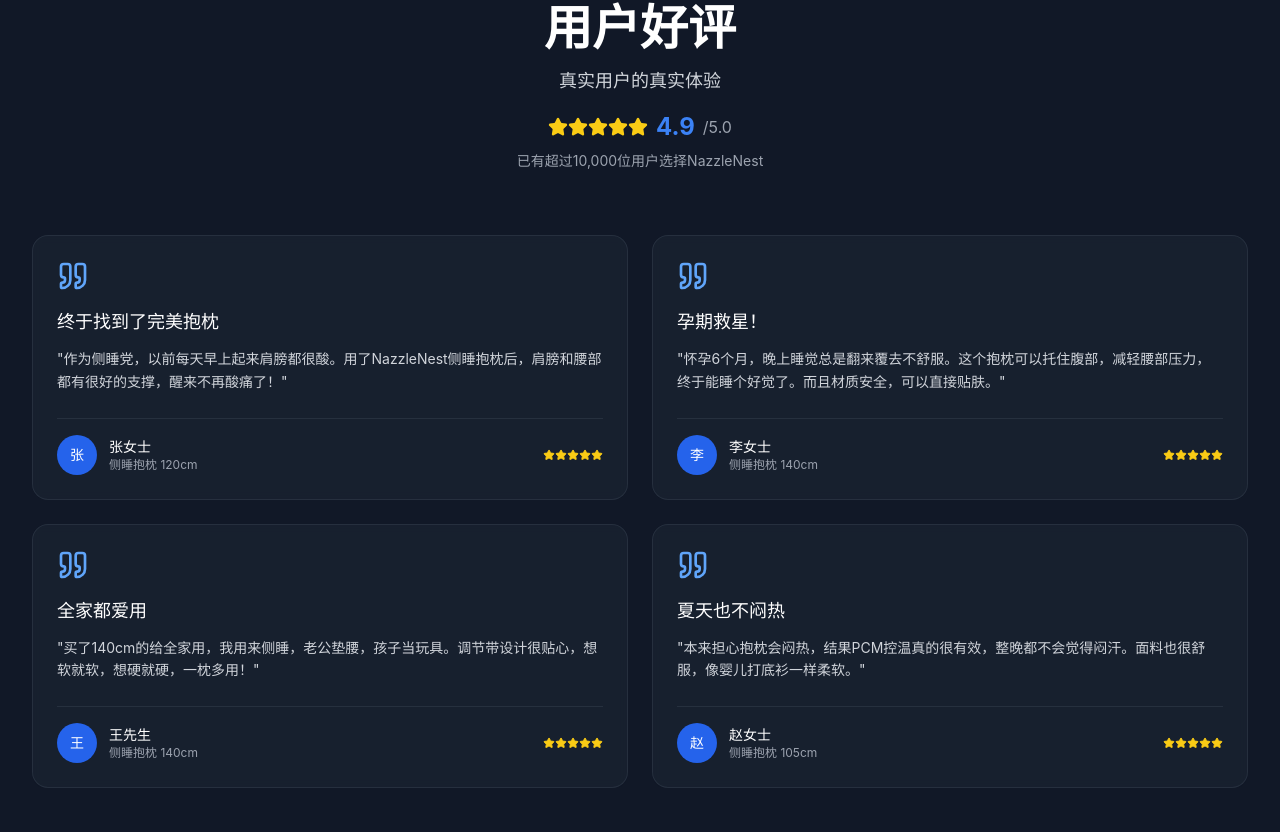
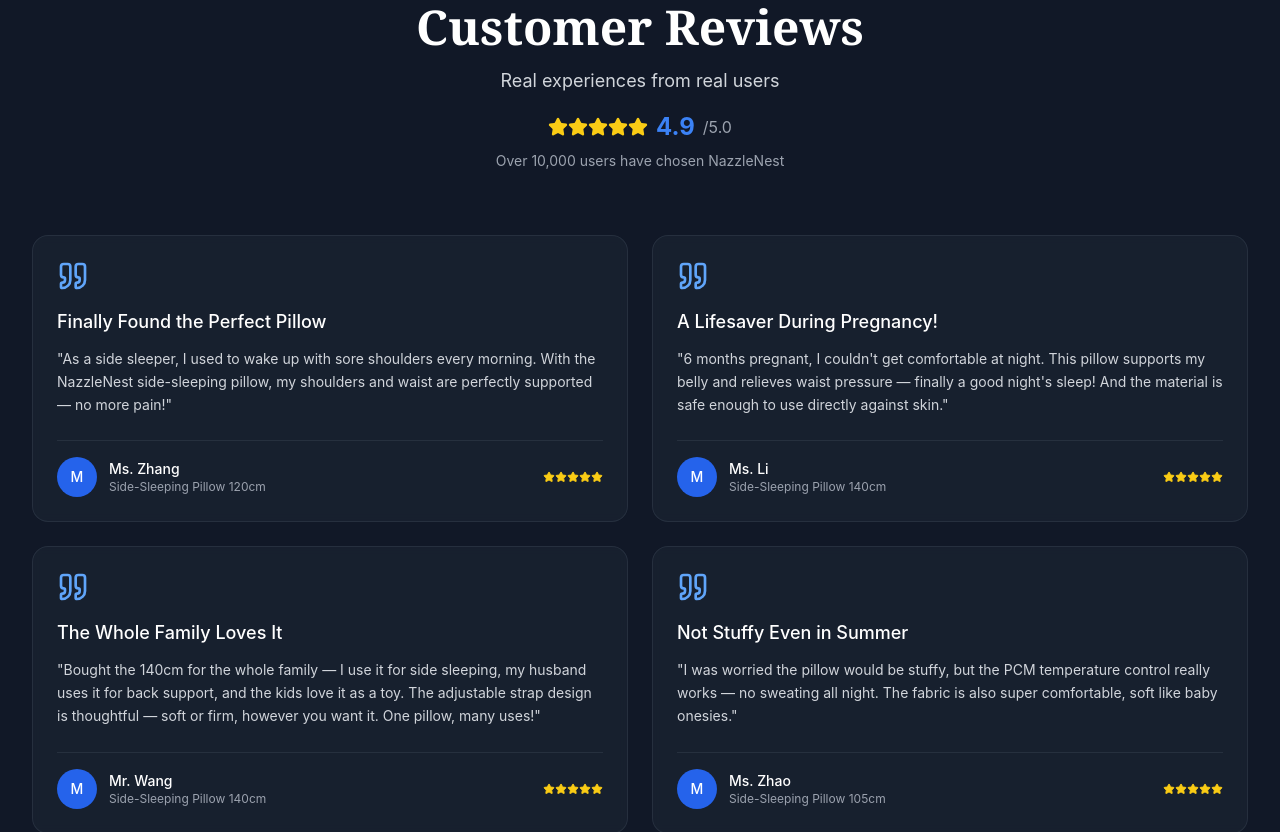
Before and after one commit to Goooodluckxqx/Officialsite, a Next.js app: page / in a window 1280 px wide. Shown: the part 2342-3174 px from the top of the page. Built offline with nearby package versions, Linux system fonts and the light colour scheme.

Commit message:
feat: translate src/components/Reviews.tsx to English

```diff
--- a/src/components/Reviews.tsx
+++ b/src/components/Reviews.tsx
@@ -5,35 +5,35 @@
 
 const reviews = [
   {
-    title: "终于找到了完美抱枕",
-    text: "\"作为侧睡党，以前每天早上起来肩膀都很酸。用了NazzleNest侧睡抱枕后，肩膀和腰部都有很好的支撑，醒来不再酸痛了！\"",
-    author: "张女士",
+    title: "Finally Found the Perfect Pillow",
+    text: "\"As a side sleeper, I used to wake up with sore shoulders every morning. With the NazzleNest side-sleeping pillow, my shoulders and waist are perfectly supported — no more pain!\"",
+    author: "Ms. Zhang",
     verified: true,
-    product: "侧睡抱枕 120cm",
+    product: "Side-Sleeping Pillow 120cm",
     rating: 5,
   },
   {
-    title: "孕期救星！",
-    text: "\"怀孕6个月，晚上睡觉总是翻来覆去不舒服。这个抱枕可以托住腹部，减轻腰部压力，终于能睡个好觉了。而且材质安全，可以直接贴肤。\"",
-    author: "李女士",
+    title: "A Lifesaver During Pregnancy!",
+    text: "\"6 months pregnant, I couldn't get comfortable at night. This pillow supports my belly and relieves waist pressure — finally a good night's sleep! And the material is safe enough to use directly against skin.\"",
+    author: "Ms. Li",
     verified: true,
-    product: "侧睡抱枕 140cm",
+    product: "Side-Sleeping Pillow 140cm",
     rating: 5,
   },
   {
-    title: "全家都爱用",
-    text: "\"买了140cm的给全家用，我用来侧睡，老公垫腰，孩子当玩具。调节带设计很贴心，想软就软，想硬就硬，一枕多用！\"",
-    author: "王先生",
+    title: "The Whole Family Loves It",
+    text: "\"Bought the 140cm for the whole family — I use it for side sleeping, my husband uses it for back support, and the kids love it as a toy. The adjustable strap design is thoughtful — soft or firm, however you want it. One pillow, many uses!\"",
+    author: "Mr. Wang",
     verified: true,
-    product: "侧睡抱枕 140cm",
+    product: "Side-Sleeping Pillow 140cm",
     rating: 5,
   },
   {
-    title: "夏天也不闷热",
-    text: "\"本来担心抱枕会闷热，结果PCM控温真的很有效，整晚都不会觉得闷汗。面料也很舒服，像婴儿打底衫一样柔软。\"",
-    author: "赵女士",
+    title: "Not Stuffy Even in Summer",
+    text: "\"I was worried the pillow would be stuffy, but the PCM temperature control really works — no sweating all night. The fabric is also super comfortable, soft like baby onesies.\"",
+    author: "Ms. Zhao",
     verified: true,
-    product: "侧睡抱枕 105cm",
+    product: "Side-Sleeping Pillow 105cm",
     rating: 5,
   },
 ];
@@ -51,10 +51,10 @@
           className="text-center mb-16"
         >
           <h2 className="font-serif text-3xl sm:text-4xl lg:text-5xl font-semibold mb-4">
-            用户好评
+            Customer Reviews
           </h2>
           <p className="text-lg text-gray-300 max-w-2xl mx-auto">
-            真实用户的真实体验
+            Real experiences from real users
           </p>
           <div className="mt-4 flex items-center justify-center gap-2">
             <div className="flex">
@@ -65,7 +65,7 @@
             <span className="text-2xl font-bold text-blue-500">4.9</span>
             <span className="text-gray-400">/5.0</span>
           </div>
-          <p className="text-sm text-gray-400 mt-2">已有超过10,000位用户选择NazzleNest</p>
+          <p className="text-sm text-gray-400 mt-2">Over 10,000 users have chosen NazzleNest</p>
         </motion.div>
 
         {/* Reviews Grid */}
```
